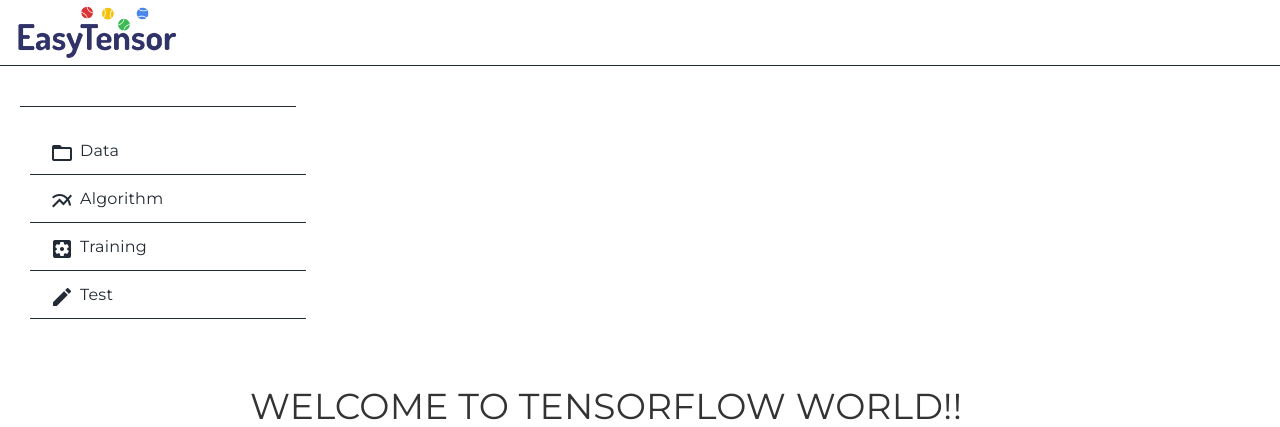
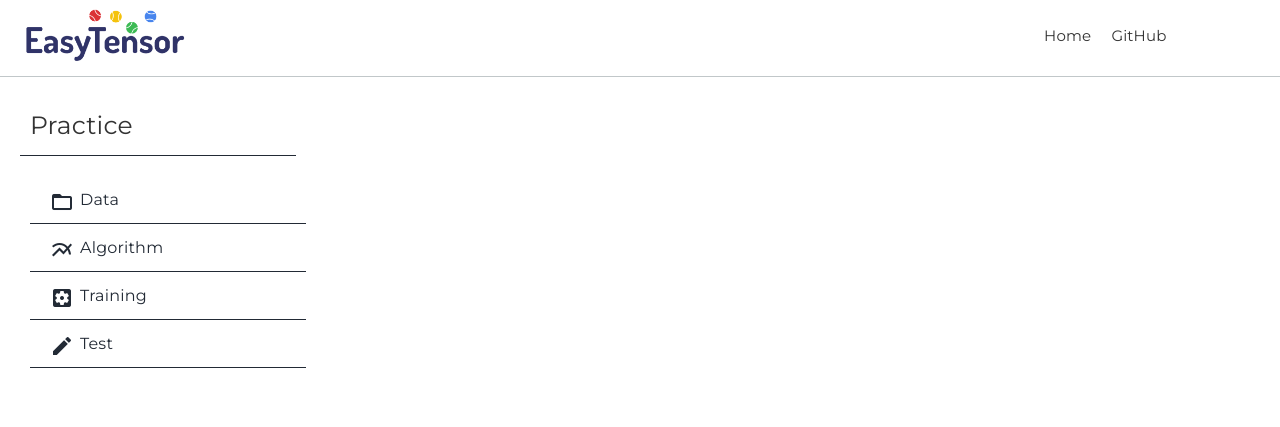
Before and after one commit to yhi00240/practice, a Django app: page /main/ in a window 1280 px wide. Shown: the top 427 px of the page. Run offline with Django 3.2, Linux system fonts and the light colour scheme; some libraries are stand-ins or nearby versions.

Commit message:
add github and home button

```diff
--- a/practice/static/practice/css/base.css
+++ b/practice/static/practice/css/base.css
@@ -30,16 +30,26 @@
   margin : 0 auto;
   float : right;
   display : inline-block;
+  margin-top : 25px;
 }
 
-#site_header #branding {
+#main_nav ul{
+  margin-left : 10px;
+}
+
+#main_nav ul li{
+  display:table-cell;
+  padding-right : 20px;
+}
+
+#branding {
   text-align : center;
-  padding : 3px 10px 20px;
+  padding : 3px 8px 8px;
   display : inline-block;
 }
 
 header {
-  border-bottom : 1px solid #222a34;
+  border-bottom : 1px solid #c1c7c9;
 }
 
 ul {
--- a/practice/templates/practice/base.html
+++ b/practice/templates/practice/base.html
@@ -19,9 +19,19 @@
     <div id="branding">
       <li><img src="{% static 'practice/images/logo.png' %}" id="logo"></li>
     </div>
+    <div id="main_nav">
+      <ul>
+        <li><a href="/main"><p>Home</p></a></li>
+        <li><a href="https://github.com/Tenice/EasyTensor"><p>GitHub</p></a></li>
+      </ul>
+    </div>
   </header>
   <div class=" w3-sidenav w3-center" id="menu">
-    <ul class="step">{{ practice_name }}</ul>
+    {% if practice_name %}
+      <ul class="step">{{ practice_name }}</ul>
+    {% else %}
+      <ul class="step">Practice</ul>
+    {% endif %}
     <ul class="mainmenu">
       <li><i class="material-icons icon">folder_open</i><p>Data</p></li>
       <ul id="data" class="submenu">
```
